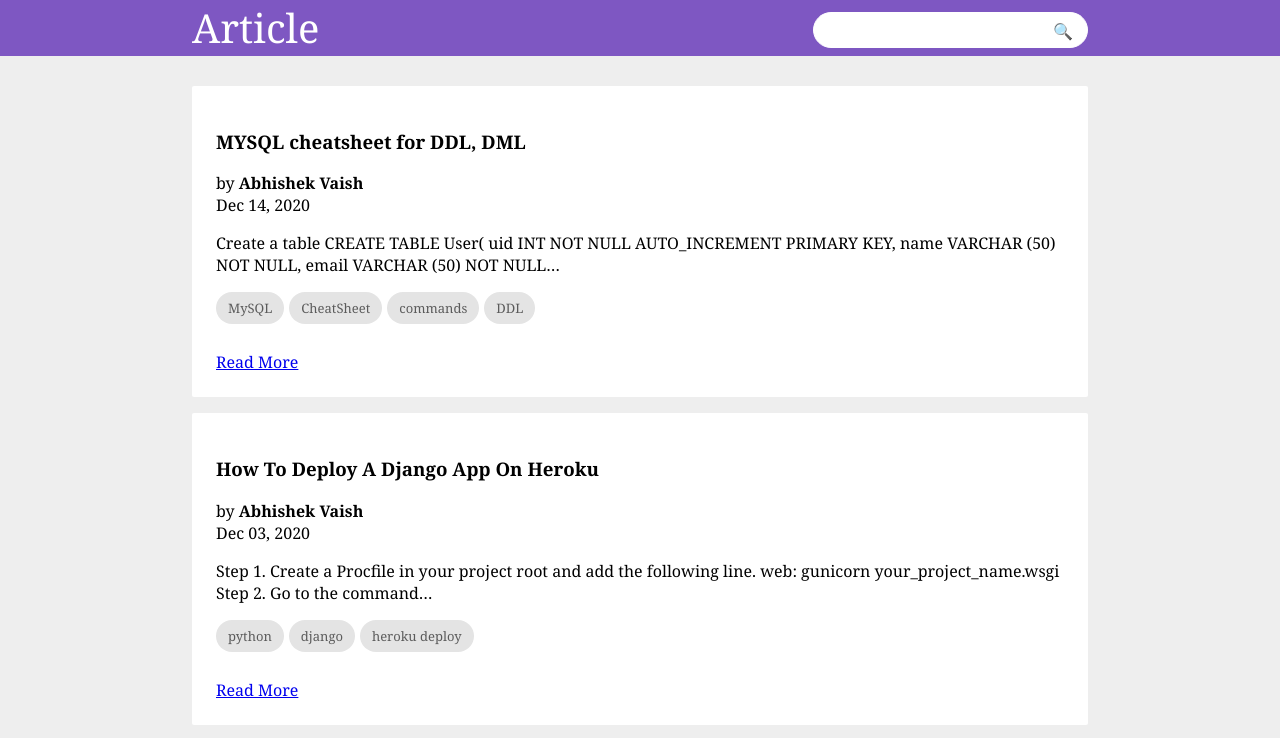
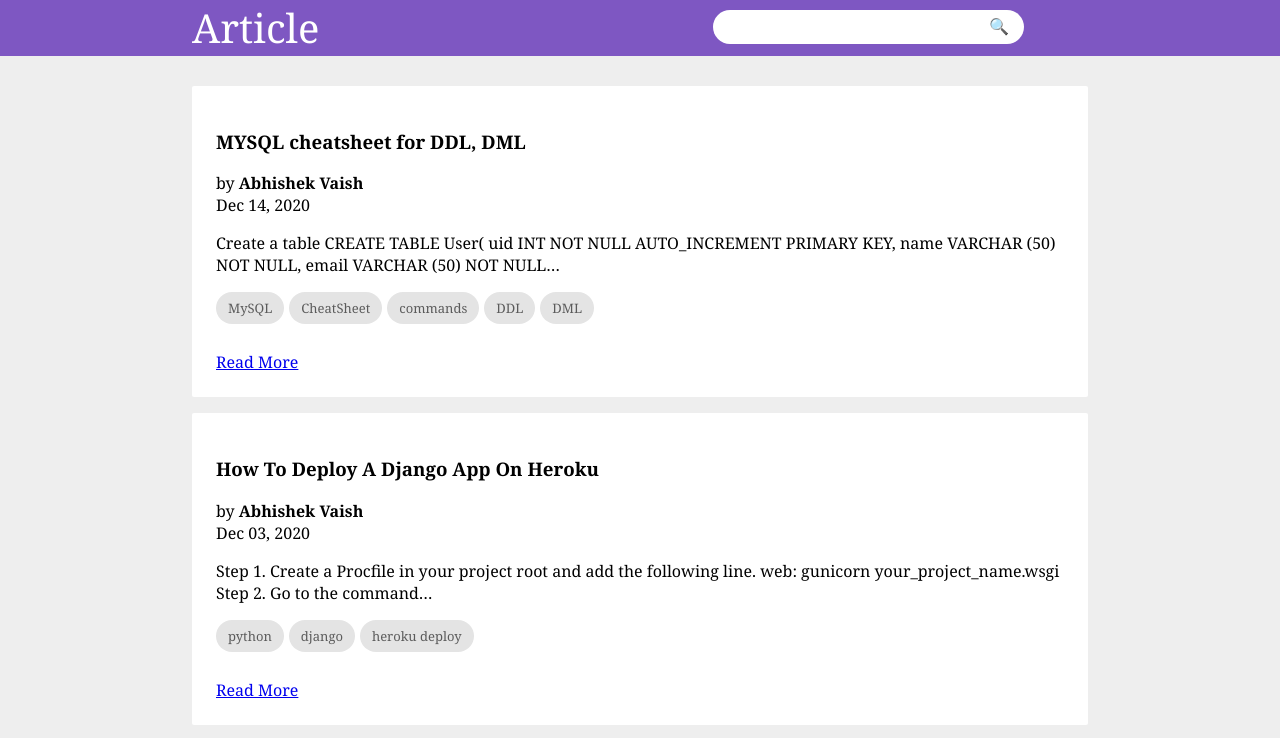
Before and after one commit to Abhishekvaish/Article, a Gatsby site: page / in a window 1280 px wide. Shown: the top 738 px of the page. Built offline with nearby package versions, Linux system fonts and the light colour scheme; Gatsby itself is replaced by a stand-in of ours.

Commit message:
search bar added

```diff
--- a/Content/post-3/index.md
+++ b/Content/post-3/index.md
@@ -3,7 +3,7 @@ path: "/post-3"
 date: "2020-12-14T14:02:16.482Z"
 title: "MYSQL cheatsheet for DDL, DML"
 author: "Abhishek Vaish"
-tags: "MySQL, CheatSheet, commands, DDL"
+tags: "MySQL, CheatSheet, commands, DDL, DML"
 featuredImage: "./mysql.png"
 ---
 
--- a/src/components/Layout/Layout.css
+++ b/src/components/Layout/Layout.css
@@ -12,25 +12,26 @@ nav{
   height: 56px;
   line-height: 56px;
 }
-nav input {
+#searchwrapper input {
   height: 32px;
   border-radius: 20px;
   padding-left: 15px;
-  border: 1px solid white;
-  margin-top: 10px;
-  width: 20vw;
-
+  border: none;
+  width: 23vw;
+  outline: none;
 }
 #searchwrapper {
-  position: relative;
+  position: absolute;
   display: inline-block;
   float: right;
+  top:10px;
+  right:20vw;
 }
 
 #searchwrapper::after{
   content: '🔍';
   position: absolute;
-  top: 3px;
+  top: 5px;
   right: 15px;
 }
 
--- a/src/components/Layout/Layout.js
+++ b/src/components/Layout/Layout.js
@@ -2,11 +2,6 @@ import React from "react"
 import PropTypes from "prop-types"
 import {Link } from "gatsby"
 import "./Layout.css"
-
-const search = () => {
-  console.log(document.getElementById("search").value)
-}
-
 
 const Layout = ({ children }) => {
   return (
@@ -15,9 +10,6 @@ const Layout = ({ children }) => {
         <nav>
             <div className="container">
               <Link to="/" className="brand-logo">Article</Link>
-              <div id="searchwrapper">
-                <input id="search" type="text" required/>
-              </div>
             </div>
         </nav>
       </header>
--- a/src/pages/index.js
+++ b/src/pages/index.js
@@ -1,12 +1,24 @@
-import React from "react"
+import React,{useState} from "react"
 import { Link,graphql } from "gatsby"
 import Layout from "../components/Layout/Layout.js"
 
 const IndexPage = ({data}) => {
-	const allMarkdownRemark = data.allMarkdownRemark
+
+	const [allMarkdownRemark,setAllMarkdownRemark ] = useState(data.allMarkdownRemark.edges)
+	const search = (e) => {
+		const searchString = e.target.value.toLowerCase().trim();
+		const filteredData  = data.allMarkdownRemark.edges.filter((edge) => {
+			return edge.node.frontmatter.title.toLowerCase().includes(searchString) ||
+			edge.node.frontmatter.tags.toLowerCase().includes(searchString)
+		})
+		setAllMarkdownRemark(filteredData);
+	}
 	return (
 		<Layout>
-			{allMarkdownRemark.edges.map((edge)=>(
+			<div id="searchwrapper">
+	            <input type="text" onChange={(e) => search(e)}/>
+            </div>
+			{allMarkdownRemark.map((edge)=>(
 				<div key = {edge.node.id} className="card-panel hoverable">
 					<h3>{edge.node.frontmatter.title }</h3>
 					<p>by <b>{edge.node.frontmatter.author}</b><br/>{edge.node.frontmatter.date }</p>
@@ -18,6 +30,7 @@ const IndexPage = ({data}) => {
 					<Link to ={edge.node.frontmatter.path }>Read More</Link>
 				</div>
 			))}
+			<br/><br/><br/>
 		</Layout>
 	)
 }
```
